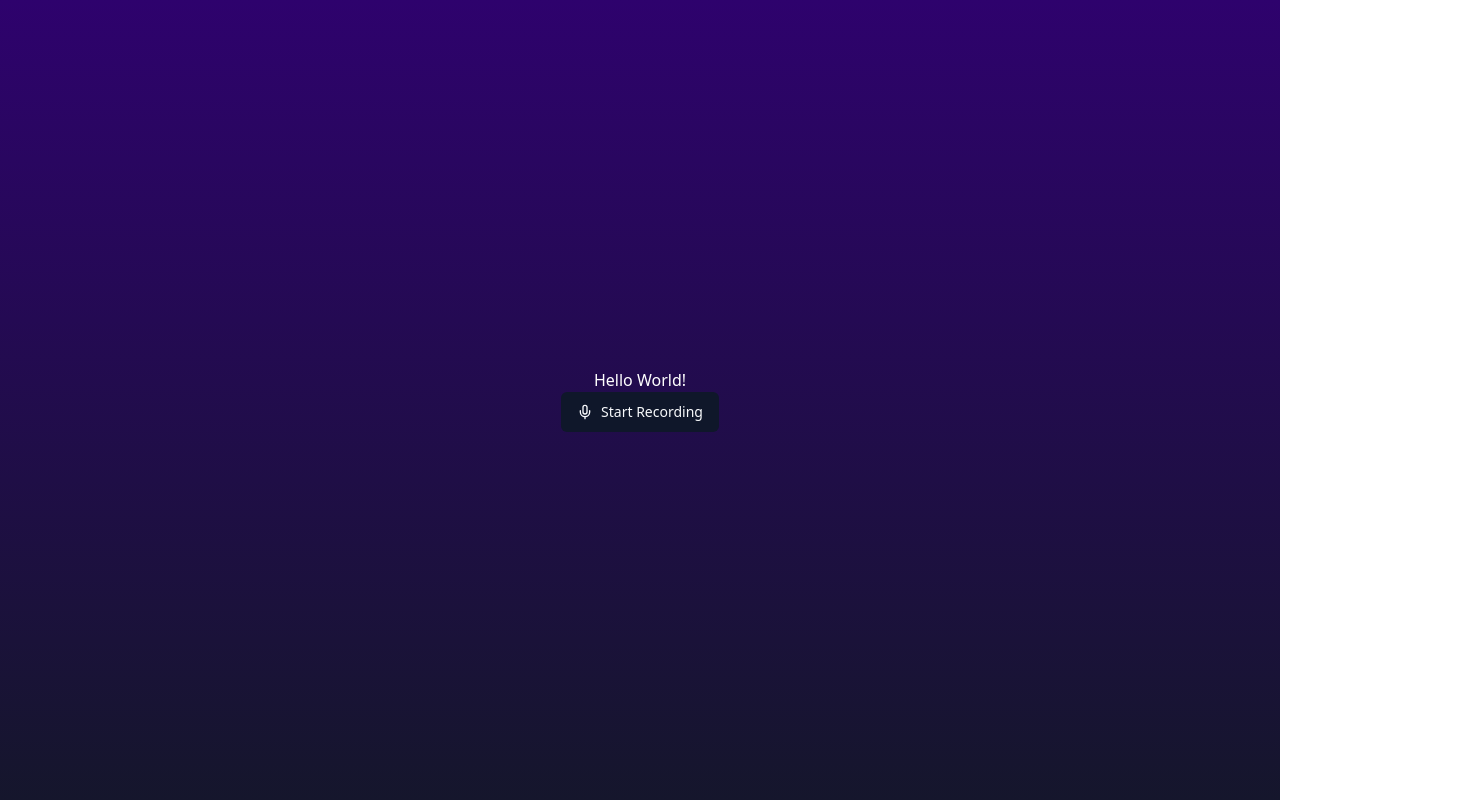
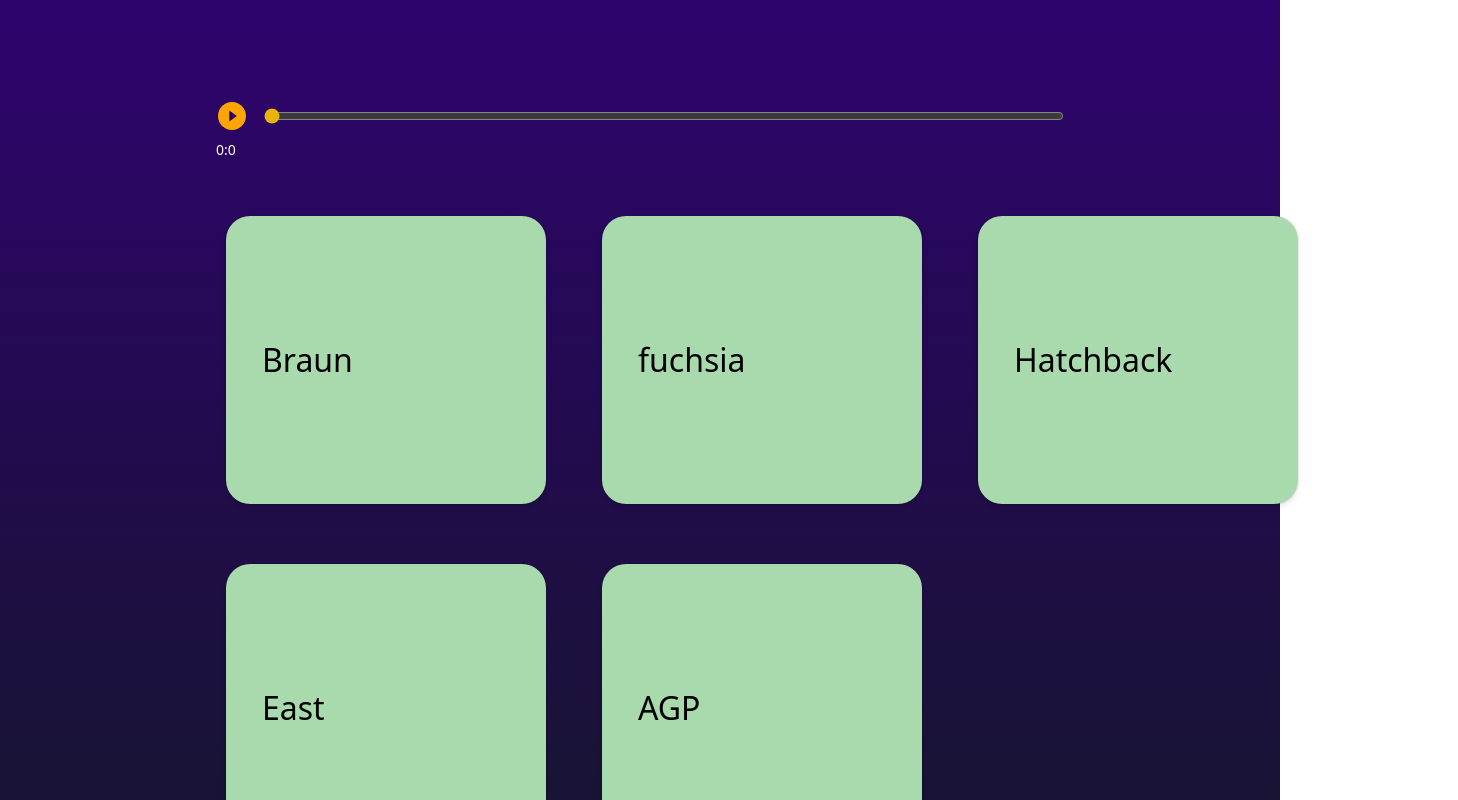
Before and after one commit to sundai-club/slander-web, a Next.js app: page / in a window 1280 px wide. Shown: the top 800 px of the page, 1458 px wide, since content can reach past the window. Built offline with nearby package versions, Linux system fonts and the light colour scheme; no server answers.

Commit message:
added the final display screen

```diff
--- a/package.json
+++ b/package.json
@@ -19,8 +19,10 @@
     "next": "^14.2.4",
     "react": "^18.3.1",
     "react-dom": "^18.3.1",
+    "react-icons": "^5.2.1",
     "tailwind-merge": "^2.4.0",
     "tailwindcss-animate": "^1.0.7",
+    "use-sound": "^4.0.3",
     "zod": "^3.23.3",
     "zustand": "^4.5.4"
   },
--- /dev/null
+++ b/src/app/finalOutPutScreen.tsx
@@ -0,0 +1,175 @@
+import { useEffect, useState } from "react";
+import useSound from "use-sound";
+import { AiFillPlayCircle, AiFillPauseCircle } from "react-icons/ai";
+import { IconContext } from "react-icons";
+
+// Add this declaration at the top of your file
+declare global {
+  interface Window {
+    highlightTimeout?: NodeJS.Timeout;
+  }
+}
+
+const PlayerComponent = () => {
+  const audioFile = '/testAudio.mp3'
+  const [isPlaying, setIsPlaying] = useState(false);
+  const [play, { pause, duration, sound }] = useSound(audioFile);
+  const [currTime, setCurrTime] = useState({
+    min: "0",
+    sec: "0",
+  });
+  const [seconds, setSeconds] = useState(0);
+
+  const playingButton = () => {
+    if (isPlaying) {
+      pause();
+      setIsPlaying(false);
+    } else {
+      play();
+      setIsPlaying(true);
+    }
+  };
+
+  useEffect(() => {
+    const interval = setInterval(() => {
+      if (sound) {
+        setSeconds(sound.seek([]));
+        const min = Math.floor(sound.seek([]) / 60);
+        const sec = Math.floor(sound.seek([]) % 60);
+        setCurrTime({
+          min: String(min).padStart(2, "0"),
+          sec: String(sec).padStart(2, "0"),
+        });
+      }
+    }, 1000);
+    return () => clearInterval(interval);
+  }, [sound]);
+
+  //a function to handle the highlight card click - it will go to the time where the joke starts and runs for 40 secs
+  const handleCardClick = (highlight: { startSec: number; durationSec?: number; text?: string; laughScore?: number; }) => {
+    if (sound) {
+      // Stop the currently playing audio
+      pause();
+
+      // Clear any existing timeout
+      if (window.highlightTimeout) {
+        clearTimeout(window.highlightTimeout);
+      }
+
+      // Seek to the start of the new highlight
+      sound.seek(highlight.startSec);
+      setSeconds(highlight.startSec);
+
+      // Update the current time display
+      const min = Math.floor(highlight.startSec / 60);
+      const sec = Math.floor(highlight.startSec % 60);
+      setCurrTime({
+        min: String(min).padStart(2, "0"),
+        sec: String(sec).padStart(2, "0"),
+      });
+
+      // Start playing the new highlight
+      play();
+      setIsPlaying(true);
+
+      // Set a timeout to stop playing after the highlight duration
+      if (highlight.durationSec) {
+        window.highlightTimeout = setTimeout(() => {
+          pause();
+          setIsPlaying(false);
+        }, highlight.durationSec * 1000);
+      }
+    }
+  };
+
+  //mock data
+  const mockData = {
+    "data": {
+      "highlights": [
+        {
+          "startSec": 7,
+          "durationSec": 28,
+          "text": "Braun",
+          "laughScore": 14956.07
+        },
+        {
+          "startSec": 100,
+          "durationSec": 34,
+          "text": "fuchsia",
+          "laughScore": 72806.93
+        },
+        {
+          "startSec": 49,
+          "durationSec": 87,
+          "text": "Hatchback",
+          "laughScore": 97048.86
+        },
+        {
+          "startSec": 59,
+          "durationSec": 82,
+          "text": "East",
+          "laughScore": 99229.1
+        },
+        {
+          "startSec": 73,
+          "durationSec": 18,
+          "text": "AGP",
+          "laughScore": 31583.65
+        }
+      ]
+    }
+  };
+
+  //test count - the number of highlights in a video will be equal to the number of cards being displayed
+  const highlights = mockData.data.highlights; //having 7 for testing purposes;
+
+  return (
+    <>
+    <div className="mt-[100px]">
+      <div className="flex items-center space-x-4">
+        <button
+          onClick={playingButton}
+          className="bg-transparent border-none p-0 focus:outline-none"
+        >
+          <IconContext.Provider value={{ size: "2em", color: "#FFA500" }}>
+            {!isPlaying ? <AiFillPlayCircle /> : <AiFillPauseCircle />}
+          </IconContext.Provider>
+        </button>
+        <input
+          type="range"
+          min="0"
+          // max={duration / 1000}
+          value={seconds}
+          onChange={(e) => {
+            sound.seek([e.target.value]);
+          }}
+          className="w-[800px] accent-yellow-500"
+        />
+      </div>
+      <div className="mt-2">
+        <p className="text-white text-sm">
+          {currTime.min}:{currTime.sec}
+        </p>
+      </div>
+    </div>
+
+    <div className = "grid gap-y-[60px] gap-x-[300px] mx-[170px] grid-cols-3 p-14">
+
+    {highlights.map((highlight, index) => (
+      <div key={index}>
+      <button onClick={() => handleCardClick(highlight)} className=" ring-1 bg-[#A9DAAE] hover:bg-green-400 w-80 h-72 ring-black ring-opacity-5 font-normal rounded-3xl shadow-md mr-40" type='button'>
+        <div className="text-black text-[32px] text-left p-9">
+        {highlight.text}
+        </div>
+        </button>
+        </div>
+    ))}
+
+    </div>
+
+
+    </>
+  );
+};
+
+export default PlayerComponent;
--- a/src/app/page.tsx
+++ b/src/app/page.tsx
@@ -1,12 +1,12 @@
 'use client';
 
 import AudioRecorder from "./AudioRecorder";
+import PlayerComponent from "./finalOutPutScreen";
 
 export default function HomePage() {
   return (
     <main className="flex min-h-screen flex-col items-center justify-center bg-gradient-to-b from-[#2e026d] to-[#15162c] text-white">
-      <div className="flex flex-col items-center justify-center space-y-4">Hello World!</div>
-      <AudioRecorder />
+      <PlayerComponent />
     </main>
   );
 }
```
Also changed, not shown: 2 other files (tests, documents, lock files or other folders).
